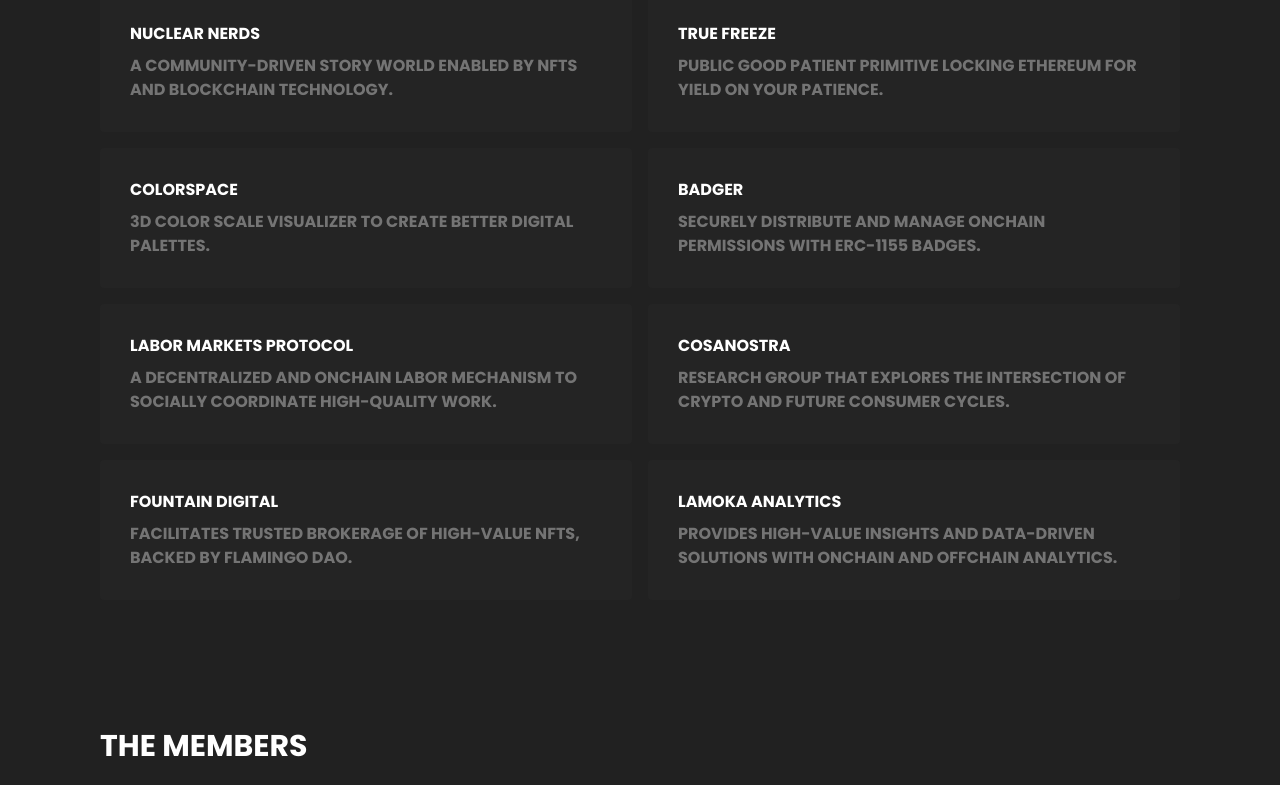
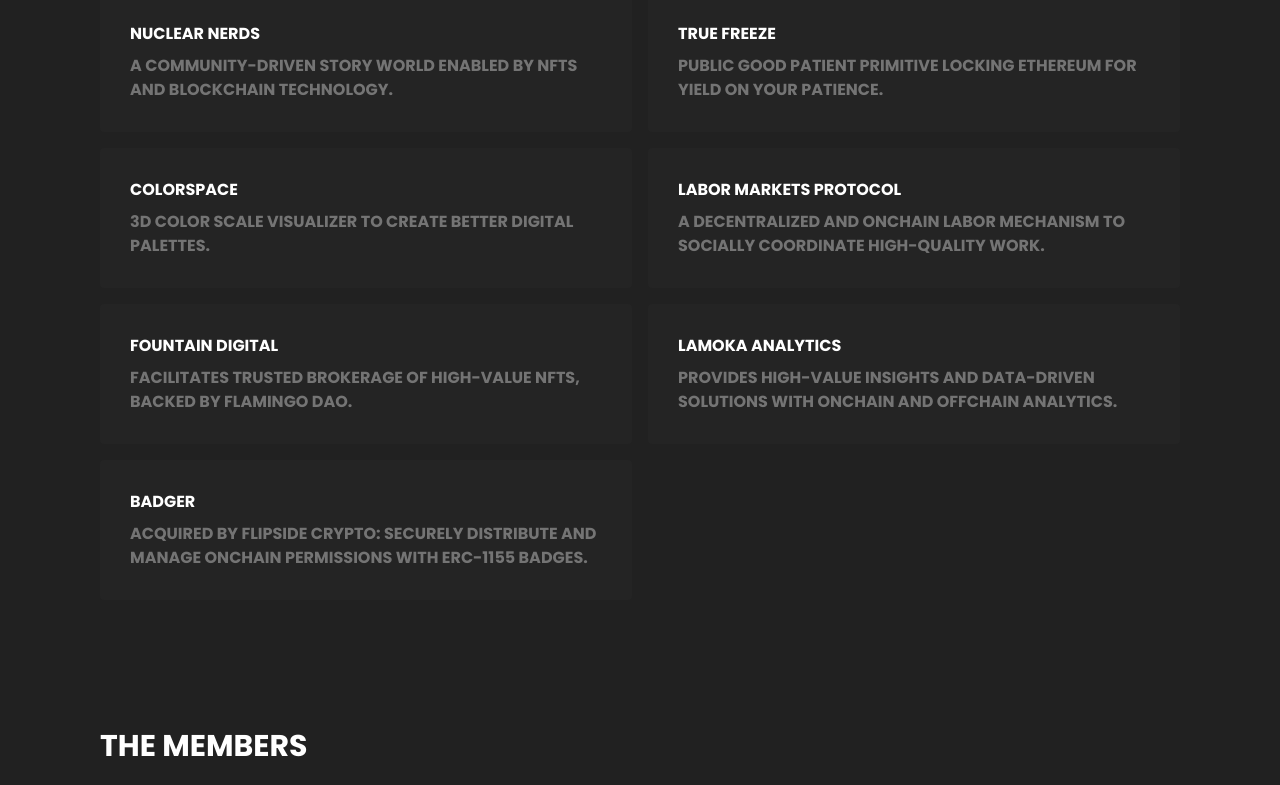
Before and after one commit to nftchance/utc24, a Next.js app: page / in a window 1280 px wide. Shown: the part 692-1477 px from the top of the page. Built offline with nearby package versions, Linux system fonts and the light colour scheme.

Commit message:
fix: update project roster

```diff
--- a/app/components/Roster/ProjectRoster.tsx
+++ b/app/components/Roster/ProjectRoster.tsx
@@ -21,22 +21,10 @@ export default async function ProjectRoster() {
       url: "https://colorspace.utc24.io",
     },
     {
-      name: "Badger",
-      description:
-        "Securely distribute and manage onchain permissions with ERC-1155 Badges.",
-      url: "https://trybadger.com",
-    },
-    {
       name: "Labor Markets Protocol",
       description:
         "A decentralized and onchain labor mechanism to socially coordinate high-quality work.",
       url: "https://metricsdao.xyz",
-    },
-    {
-      name: "Cosanostra",
-      description:
-        "Research group that explores the intersection of crypto and future consumer cycles.",
-      url: "https://cosanostra.gg",
     },
     {
       name: "Fountain Digital",
@@ -49,6 +37,12 @@ export default async function ProjectRoster() {
       description:
         "Provides high-value insights and data-driven solutions with onchain and offchain analytics.",
       url: "https://lamoka.co/",
+    },
+    {
+      name: "Badger",
+      description:
+        "Acquired by Flipside Crypto: Securely distribute and manage onchain permissions with ERC-1155 Badges.",
+      url: "https://trybadger.com",
     },
   ];
 
```
